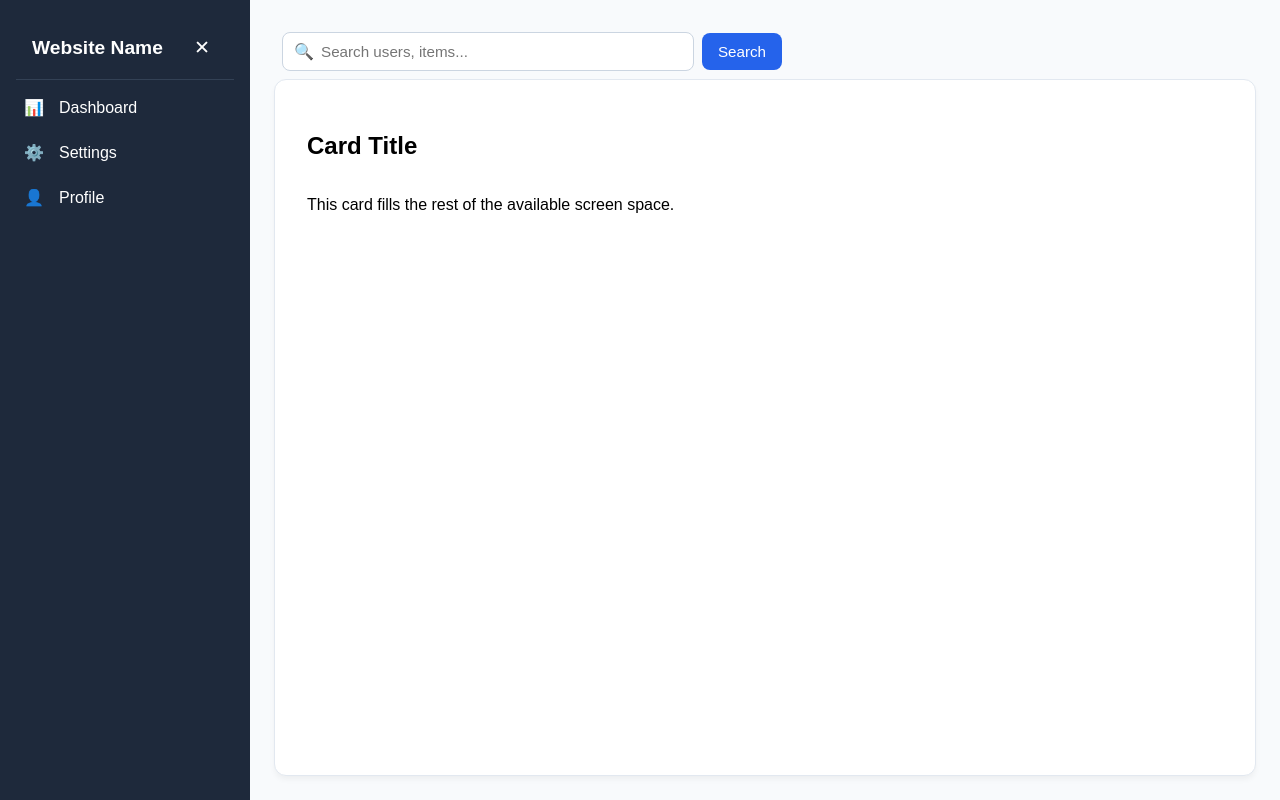
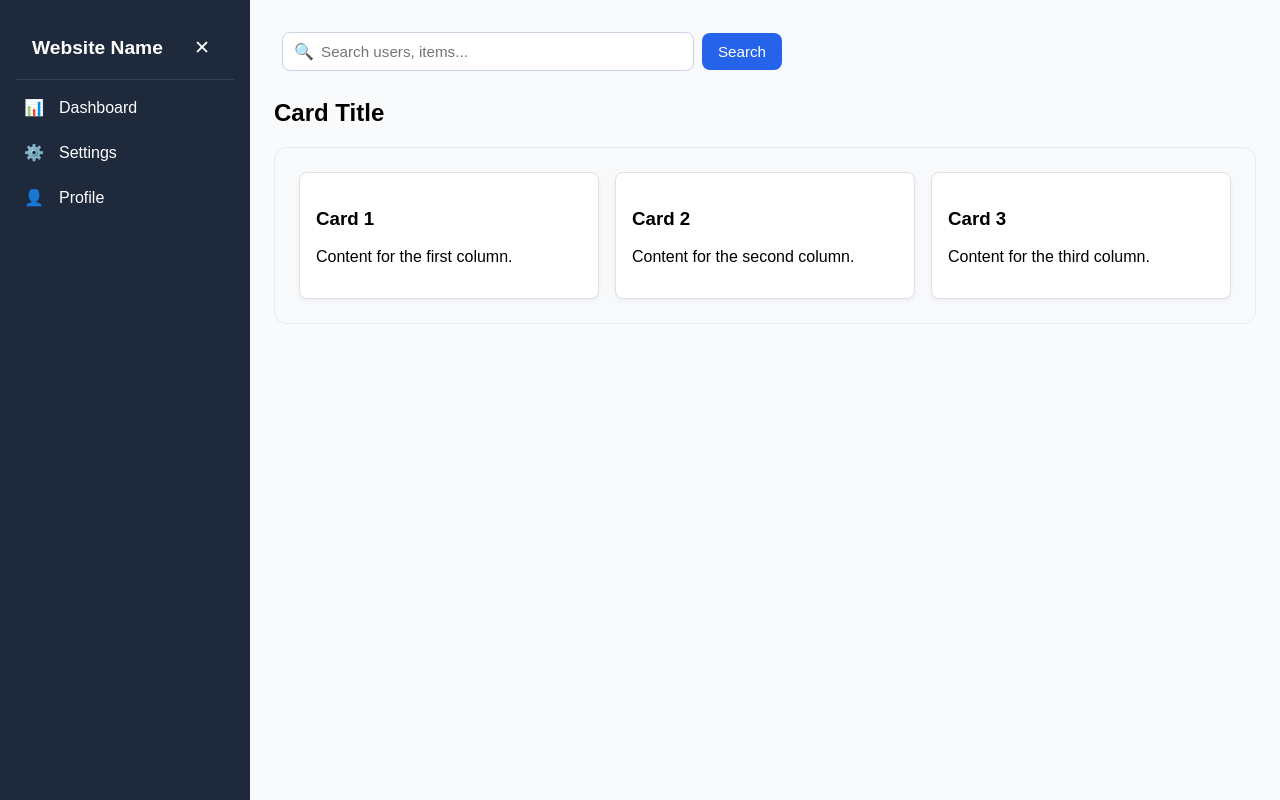
Before and after one commit to nyanym/recipe_app, a React (Vite) app in the folder client/: page / in a window 1280 px wide. Built offline with nearby package versions, Linux system fonts and the light colour scheme; no server answers.

Commit message:
created columns for feed cards

```diff
--- a/client/src/App.css
+++ b/client/src/App.css
@@ -20,16 +20,25 @@ html, body, #root {
   box-sizing: border-box;
 }
 
-.main-card {
-  flex: 1;
-  display: flex;
-  flex-direction: column;
+
+/* feed Card Container */
+.feed-card {
+  display: grid;
+  grid-template-columns: repeat(3, 1fr); /* Creates 3 equal columns */
+  gap: 1rem;                             /* Spacing between columns */
+  padding: 1.5rem;
+  background-color: #f8f9fa;
+  border: 1px solid #e9ecef;
+  border-radius: 12px;
+}
+
+/* Nested Child Cards */
+.column-card {
   background-color: #ffffff;
-  border-radius: 12px;
-  padding: 2rem;
-  border: 1px solid #e2e8f0;
-  box-shadow: 0 4px 6px -1px rgba(0, 0, 0, 0.05);
-  box-sizing: border-box;
+  padding: 1rem;
+  border: 1px solid #dee2e6;
+  border-radius: 8px;
+  box-shadow: 0 2px 4px rgba(0, 0, 0, 0.05);
 }
 
 /*Sidebar .css*/
--- a/client/src/App.jsx
+++ b/client/src/App.jsx
@@ -69,10 +69,27 @@ function App() {
           <div style={{ padding: '.5rem' }}>
             <SearchBar onSearch={handleSearch} placeholder="Search users, items..." />
           </div>
-          <div className="main-card">
+
             <h2>Card Title</h2>
-            <p>This card fills the rest of the available screen space.</p>
-          </div>
+            <div className="feed-card">
+
+              <div className="column-card">
+                <h3>Card 1</h3>
+                <p>Content for the first column.</p>
+              </div>
+
+              <div className="column-card">
+                <h3>Card 2</h3>
+                <p>Content for the second column.</p>
+              </div>
+
+              <div className="column-card">
+                <h3>Card 3</h3>
+                <p>Content for the third column.</p>
+              </div>
+
+            </div>
+
         </main>
       </div>
     </>
```
